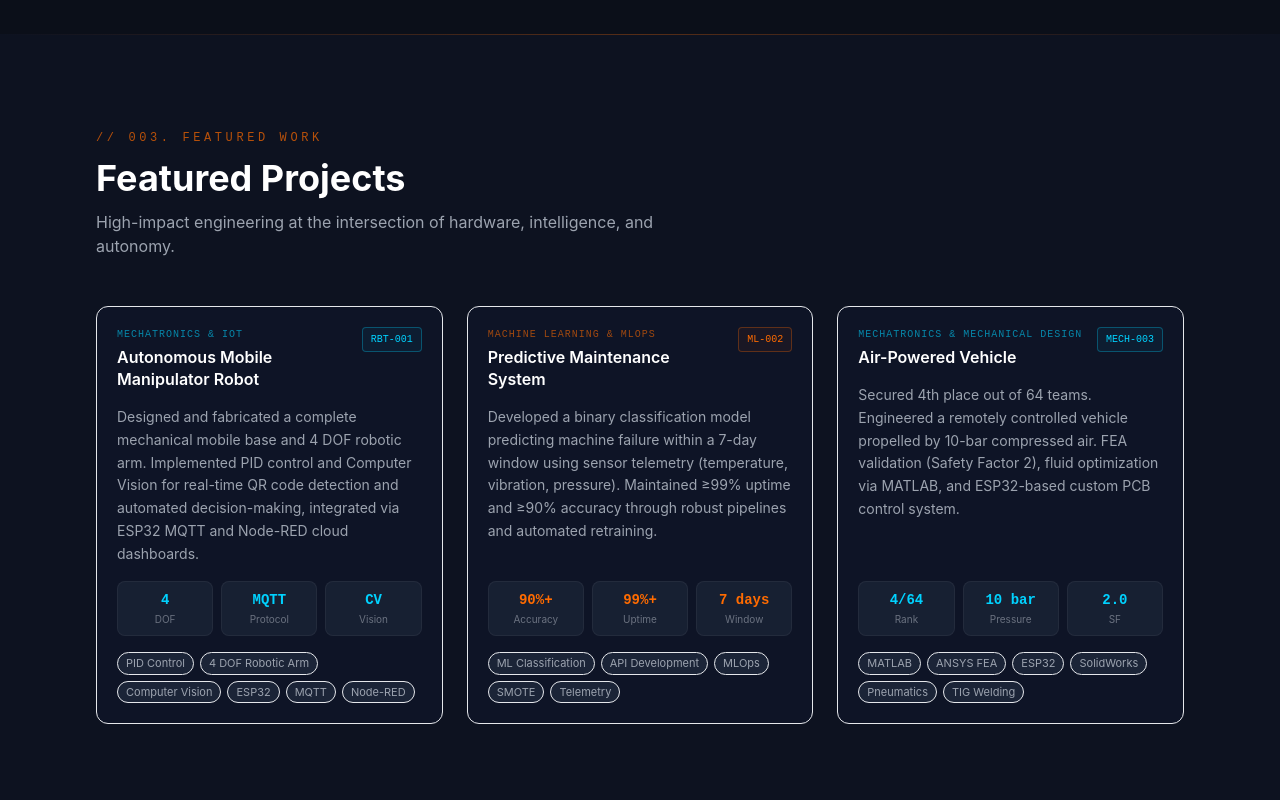
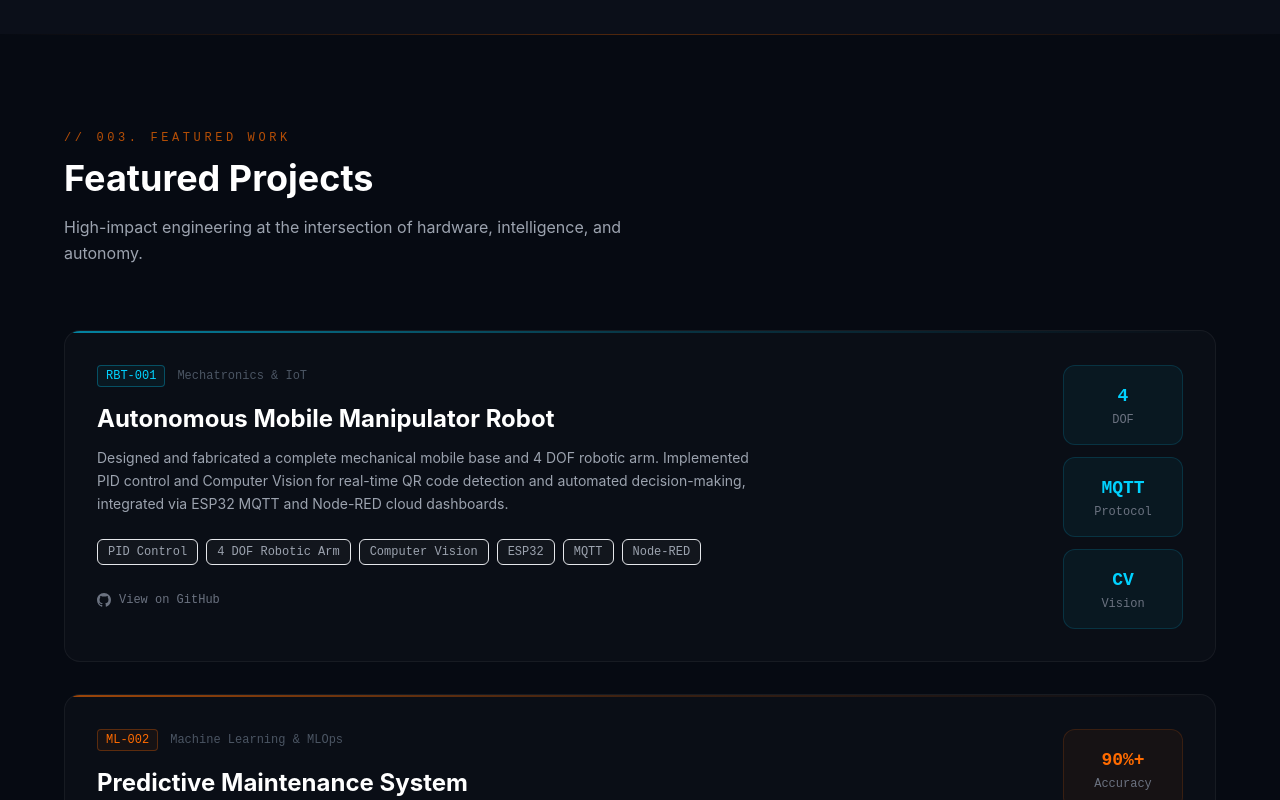
Before and after one commit to b-sameh/bola-sameh-portfolio, a Next.js app: page /bola-sameh-portfolio/ in a window 1280 px wide. Shown: the part 1420-2220 px from the top of the page. Built offline with nearby package versions, Linux system fonts and the light colour scheme.

Commit message:
Add GitHub links and enhance Projects component layout
Added GitHub links to project entries and updated styling for improved layout and spacing.

```diff
--- a/src/components/Projects.tsx
+++ b/src/components/Projects.tsx
@@ -8,6 +8,7 @@ const projects = [
     title: 'Autonomous Mobile Manipulator Robot',
     subtitle: 'Mechatronics & IoT',
     accent: 'cyan',
+    github: 'https://github.com/b-sameh',
     techTags: ['PID Control', '4 DOF Robotic Arm', 'Computer Vision', 'ESP32', 'MQTT', 'Node-RED'],
     description: 'Designed and fabricated a complete mechanical mobile base and 4 DOF robotic arm. Implemented PID control and Computer Vision for real-time QR code detection and automated decision-making, integrated via ESP32 MQTT and Node-RED cloud dashboards.',
     metrics: [{ label: 'DOF', value: '4' }, { label: 'Protocol', value: 'MQTT' }, { label: 'Vision', value: 'CV' }],
@@ -18,6 +19,7 @@ const projects = [
     title: 'Predictive Maintenance System',
     subtitle: 'Machine Learning & MLOps',
     accent: 'amber',
+    github: 'https://github.com/b-sameh',
     techTags: ['ML Classification', 'API Development', 'MLOps', 'SMOTE', 'Telemetry'],
     description: 'Developed a binary classification model predicting machine failure within a 7-day window using sensor telemetry (temperature, vibration, pressure). Maintained \u226599% uptime and \u226590% accuracy through robust pipelines and automated retraining.',
     metrics: [{ label: 'Accuracy', value: '90%+' }, { label: 'Uptime', value: '99%+' }, { label: 'Window', value: '7 days' }],
@@ -28,6 +30,7 @@ const projects = [
     title: 'Air-Powered Vehicle',
     subtitle: 'Mechatronics & Mechanical Design',
     accent: 'cyan',
+    github: 'https://github.com/b-sameh',
     techTags: ['MATLAB', 'ANSYS FEA', 'ESP32', 'SolidWorks', 'Pneumatics', 'TIG Welding'],
     description: 'Secured 4th place out of 64 teams. Engineered a remotely controlled vehicle propelled by 10-bar compressed air. FEA validation (Safety Factor 2), fluid optimization via MATLAB, and ESP32-based custom PCB control system.',
     metrics: [{ label: 'Rank', value: '4/64' }, { label: 'Pressure', value: '10 bar' }, { label: 'SF', value: '2.0' }],
@@ -36,77 +39,126 @@ const projects = [
 
 export function Projects() {
   return (
-    <section id="projects" className="py-24 bg-[#0d1220] relative">
+    <section id="projects" className="relative py-24 px-6 lg:px-8 bg-[#060a12]">
+      {/* Top accent line */}
       <div className="absolute top-0 left-0 right-0 h-px bg-gradient-to-r from-transparent via-amberMech/30 to-transparent" />
 
-      <div className="mx-auto max-w-6xl px-6 lg:px-8">
+      <div className="mx-auto max-w-6xl">
+        {/* Section header */}
         <motion.div
           initial={{ opacity: 0, y: 20 }}
           whileInView={{ opacity: 1, y: 0 }}
           viewport={{ once: true }}
           transition={{ duration: 0.5 }}
-          className="mb-12"
+          className="mb-16"
         >
           <p className="text-xs font-mono uppercase tracking-[0.3em] text-amberMech/70 mb-3">// 003. featured work</p>
           <h2 className="text-3xl sm:text-4xl font-bold text-white">Featured Projects</h2>
-          <p className="mt-3 text-gray-400 max-w-xl">High-impact engineering at the intersection of hardware, intelligence, and autonomy.</p>
+          <p className="mt-4 text-gray-400 leading-relaxed max-w-xl">
+            High-impact engineering at the intersection of hardware, intelligence, and autonomy.
+          </p>
         </motion.div>
 
-        <div className="grid gap-6 lg:grid-cols-3">
+        {/* Projects grid */}
+        <div className="space-y-8">
           {projects.map((project, index) => (
-            <motion.article
+            <motion.div
               key={project.id}
-              initial={{ opacity: 0, y: 28 }}
+              initial={{ opacity: 0, y: 30 }}
               whileInView={{ opacity: 1, y: 0 }}
               viewport={{ once: true }}
-              transition={{ duration: 0.5, delay: index * 0.12 }}
-              className={`group relative flex flex-col rounded-xl border bg-slate-900/60 p-5 transition-all duration-300 ${
+              transition={{ duration: 0.5, delay: index * 0.1 }}
+              className={`group relative rounded-2xl border bg-white/[0.02] overflow-hidden transition-all duration-300 hover:bg-white/[0.04] ${
                 project.accent === 'cyan'
-                  ? 'border-white/6 hover:border-cyanTech hover:shadow-[0_0_40px_rgba(0,210,255,0.2)]'
-                  : 'border-white/6 hover:border-amberMech hover:shadow-[0_0_40px_rgba(255,107,0,0.2)]'
-              } hover:bg-slate-900/80`}
+                  ? 'border-white/5 hover:border-cyanTech/30 hover:shadow-[0_0_40px_rgba(0,210,255,0.08)]'
+                  : 'border-white/5 hover:border-amberMech/30 hover:shadow-[0_0_40px_rgba(255,107,0,0.08)]'
+              }`}
             >
-              {/* Top bar */}
-              <div className="flex items-start justify-between mb-4">
+              {/* Top colored bar */}
+              <div className={`h-0.5 w-full ${
+                project.accent === 'cyan'
+                  ? 'bg-gradient-to-r from-cyanTech/60 via-cyanTech/20 to-transparent'
+                  : 'bg-gradient-to-r from-amberMech/60 via-amberMech/20 to-transparent'
+              }`} />
+
+              <div className="p-8">
+                <div className="grid lg:grid-cols-[1fr_auto] gap-8 items-start">
+
+                  {/* Left: Content */}
                   <div>
-                  <p className={`text-[10px] font-mono uppercase tracking-widest mb-1 ${
-                    project.accent === 'cyan' ? 'text-cyanTech/60' : 'text-amberMech/60'
-                  }`}>{project.subtitle}</p>
-                  <h3 className="text-base font-semibold text-white leading-snug">{project.title}</h3>
-                </div>
-                <span className={`flex-shrink-0 ml-2 text-[10px] font-mono px-2 py-1 rounded border ${
+                    {/* Header row */}
+                    <div className="flex flex-wrap items-center gap-3 mb-4">
+                      <span className={`text-xs font-mono px-2 py-0.5 rounded border ${
                         project.accent === 'cyan'
                           ? 'border-cyanTech/30 text-cyanTech bg-cyanTech/5'
                           : 'border-amberMech/30 text-amberMech bg-amberMech/5'
-                }`}>{project.label}</span>
+                      }`}>
+                        {project.label}
+                      </span>
+                      <span className="text-xs font-mono text-gray-600">{project.subtitle}</span>
                     </div>
 
-              <p className="text-sm text-gray-400 leading-relaxed flex-1">{project.description}</p>
+                    <h3 className="text-xl sm:text-2xl font-bold text-white mb-3 group-hover:text-gray-100 transition-colors">
+                      {project.title}
+                    </h3>
 
-              {/* Metrics */}
-              <div className="grid grid-cols-3 gap-2 my-4">
-                {project.metrics.map((m) => (
-                  <div key={m.label} className="rounded-lg border border-white/5 bg-slate-800/60 p-2 text-center">
-                    <p className={`text-sm font-bold font-mono ${
-                      project.accent === 'cyan' ? 'text-cyanTech' : 'text-amberMech'
-                    }`}>{m.value}</p>
-                    <p className="text-[10px] text-gray-500 mt-0.5">{m.label}</p>
-                  </div>
-                ))}
-              </div>
+                    <p className="text-gray-400 leading-relaxed text-sm mb-6 max-w-2xl">
+                      {project.description}
+                    </p>
 
                     {/* Tech tags */}
-              <div className="flex flex-wrap gap-1.5">
+                    <div className="flex flex-wrap gap-2 mb-6">
                       {project.techTags.map((tag) => (
                         <span
                           key={tag}
-                    className="rounded-full border border-white/8 bg-slate-800/80 px-2 py-0.5 text-[11px] text-gray-400 group-hover:text-gray-300 transition-colors"
+                          className="text-xs px-2.5 py-1 rounded-md border border-white/8 bg-white/[0.03] text-gray-400 font-mono"
                         >
                           {tag}
                         </span>
                       ))}
                     </div>
-            </motion.article>
+
+                    {/* GitHub link */}
+                    <a
+                      href={project.github}
+                      target="_blank"
+                      rel="noreferrer"
+                      className={`inline-flex items-center gap-2 text-xs font-mono transition-colors ${
+                        project.accent === 'cyan'
+                          ? 'text-gray-500 hover:text-cyanTech'
+                          : 'text-gray-500 hover:text-amberMech'
+                      }`}
+                    >
+                      <svg width="14" height="14" viewBox="0 0 24 24" fill="currentColor">
+                        <path d="M12 0C5.374 0 0 5.373 0 12c0 5.302 3.438 9.8 8.207 11.387.599.111.793-.261.793-.577v-2.234c-3.338.726-4.033-1.416-4.033-1.416-.546-1.387-1.333-1.756-1.333-1.756-1.089-.745.083-.729.083-.729 1.205.084 1.839 1.237 1.839 1.237 1.07 1.834 2.807 1.304 3.492.997.107-.775.418-1.305.762-1.604-2.665-.305-5.467-1.334-5.467-5.931 0-1.311.469-2.381 1.236-3.221-.124-.303-.535-1.524.117-3.176 0 0 1.008-.322 3.301 1.23A11.509 11.509 0 0112 5.803c1.02.005 2.047.138 3.006.404 2.291-1.552 3.297-1.23 3.297-1.23.653 1.653.242 2.874.118 3.176.77.84 1.235 1.911 1.235 3.221 0 4.609-2.807 5.624-5.479 5.921.43.372.823 1.102.823 2.222v3.293c0 .319.192.694.801.576C20.566 21.797 24 17.3 24 12c0-6.627-5.373-12-12-12z"/>
+                      </svg>
+                      View on GitHub
+                    </a>
+                  </div>
+
+                  {/* Right: Metrics */}
+                  <div className="flex lg:flex-col gap-3 lg:min-w-[120px]">
+                    {project.metrics.map((m) => (
+                      <div
+                        key={m.label}
+                        className={`rounded-xl border p-4 text-center min-w-[80px] ${
+                          project.accent === 'cyan'
+                            ? 'border-cyanTech/15 bg-cyanTech/5'
+                            : 'border-amberMech/15 bg-amberMech/5'
+                        }`}
+                      >
+                        <div className={`text-lg font-bold font-mono ${
+                          project.accent === 'cyan' ? 'text-cyanTech' : 'text-amberMech'
+                        }`}>
+                          {m.value}
+                        </div>
+                        <div className="text-xs text-gray-500 font-mono mt-0.5">{m.label}</div>
+                      </div>
+                    ))}
+                  </div>
+                </div>
+              </div>
+            </motion.div>
           ))}
         </div>
       </div>
```
Lines whose indentation alone changed are shown as unchanged.
